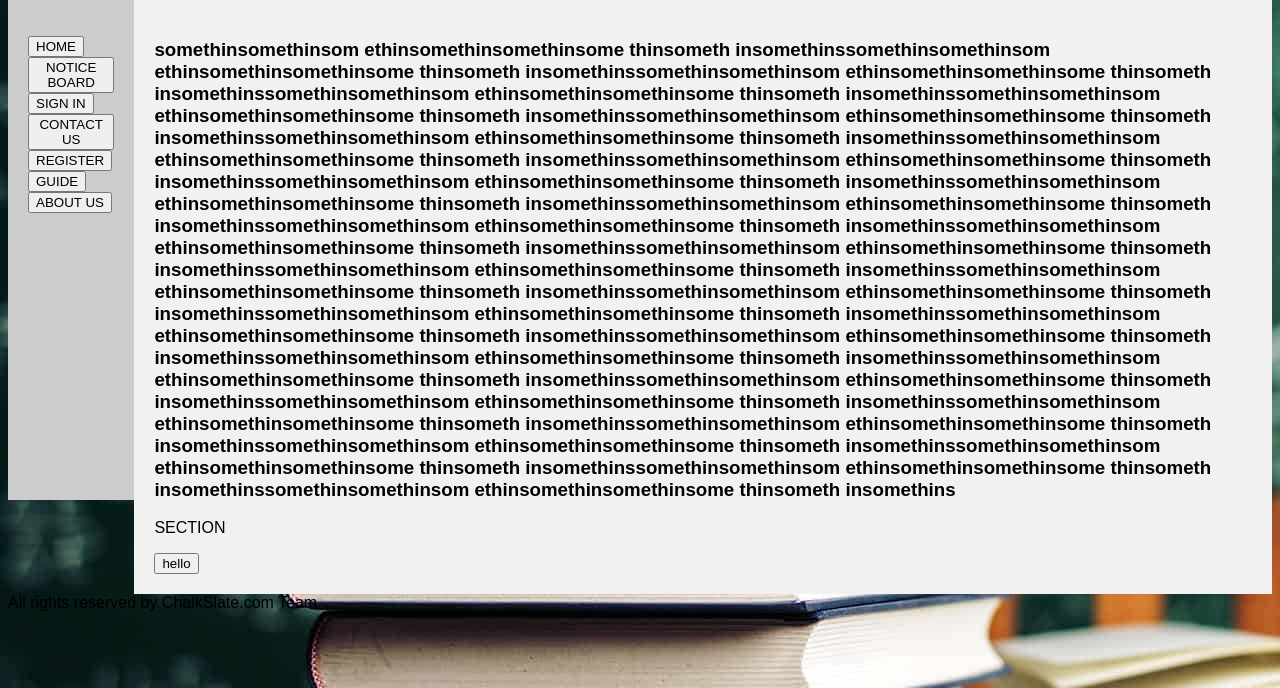
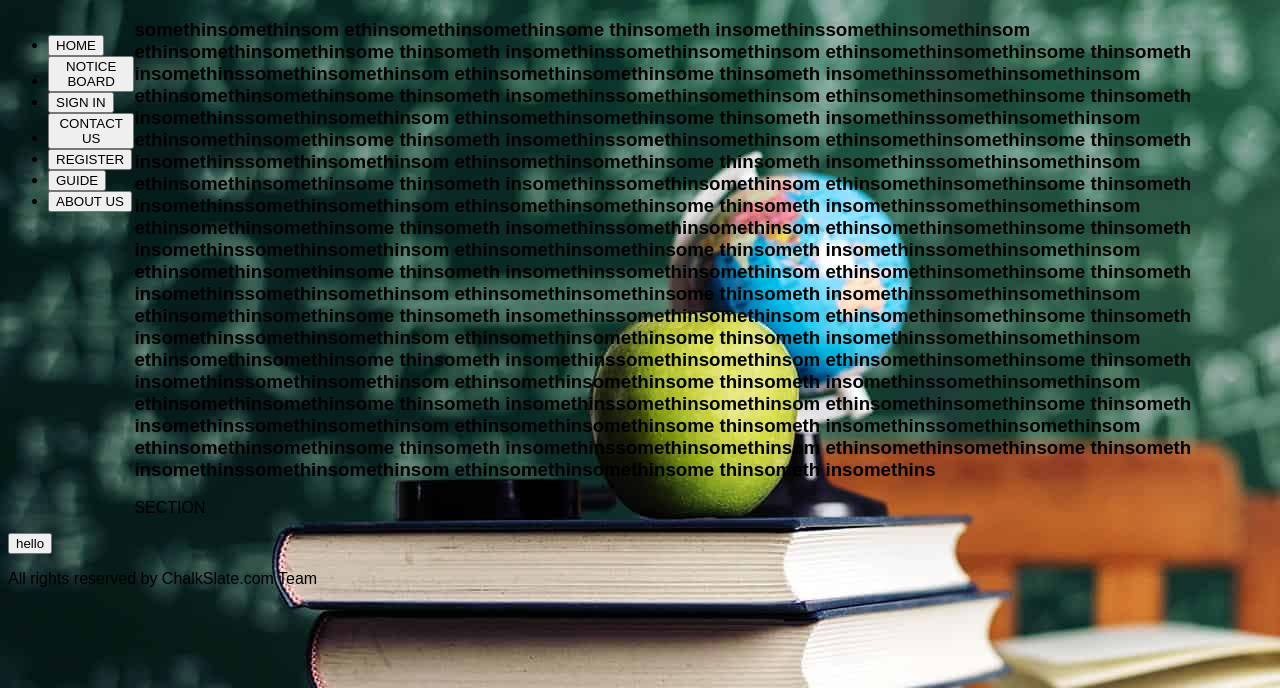
Before and after one commit to Lab-Group-7/ChalkSlate, a Django app: page /chalkslate/home/ in a window 1280 px wide. Shown: the part 112-800 px from the top of the page. Run offline with Django 3.2, Linux system fonts and the light colour scheme.

Commit message:
Update home.html

```diff
--- a/chalkslate/management/templates/management/home.html
+++ b/chalkslate/management/templates/management/home.html
@@ -32,7 +32,7 @@ nav {
   float: left;
   width: 10%;
   height: 500px;
-  background: #ccc;
+  /*background: #ccc;
   padding: 20px;
 }
 
@@ -46,7 +46,7 @@ article {
   float: left;
   padding: 20px;
   width: 90%;
-  background-color: #f1f1f1;
+  /*background-color: #f1f1f1;
   /*height: 300px;
 }
 
```
